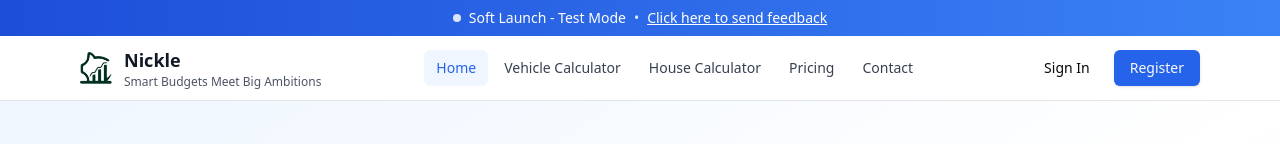
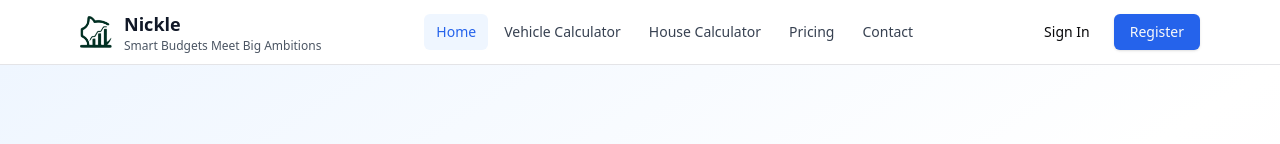
Before and after one commit to Phathizwe/Nickle, a React (Create React App) app: page / in a window 1280 px wide. Shown: the top 144 px of the page. Built offline with nearby package versions, Linux system fonts and the light colour scheme; no server answers.

Commit message:
Remove soft launch banner - ready for production launch

```diff
--- a/src/components/Header.js
+++ b/src/components/Header.js
@@ -204,26 +204,6 @@ const Header = () => {
 
   return (
     <header className="bg-white border-b sticky top-0 z-50">
-    {/* Soft Launch Banner with Feedback */}
-      <a
-        href="mailto:nickle@hinas.co.za?subject=Nickle Feedback - Test Mode"
-        className="
-          block bg-gradient-to-r from-blue-600 to-blue-400 text-white px-4 py-2
-          text-sm text-center transition-all duration-200
-          hover:from-blue-700 hover:to-blue-500 cursor-pointer
-          group
-        "
-      >
-        <div className="flex items-center justify-center gap-2">
-          <div className="w-2 h-2 rounded-full bg-white animate-pulse" />
-          <span className="font-medium">Soft Launch - Test Mode</span>
-          <span className="hidden sm:inline text-blue-100">•</span>
-          <span className="hidden sm:inline text-blue-100 group-hover:text-white group-hover:underline">
-            Click here to send feedback
-          </span>
-        </div>
-      </a>
-
       <div className="max-w-6xl mx-auto px-4">
         <div className="flex items-center justify-between h-16">
           {/* Logo */}
```
